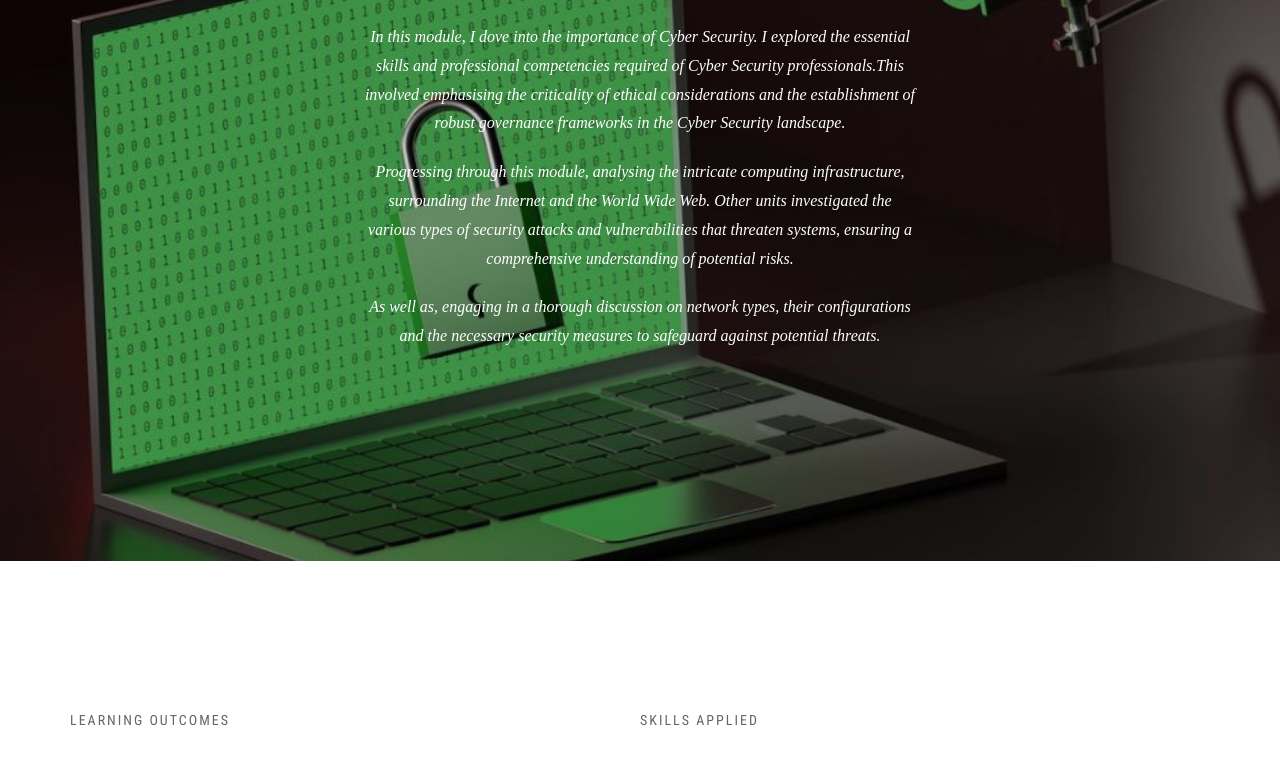
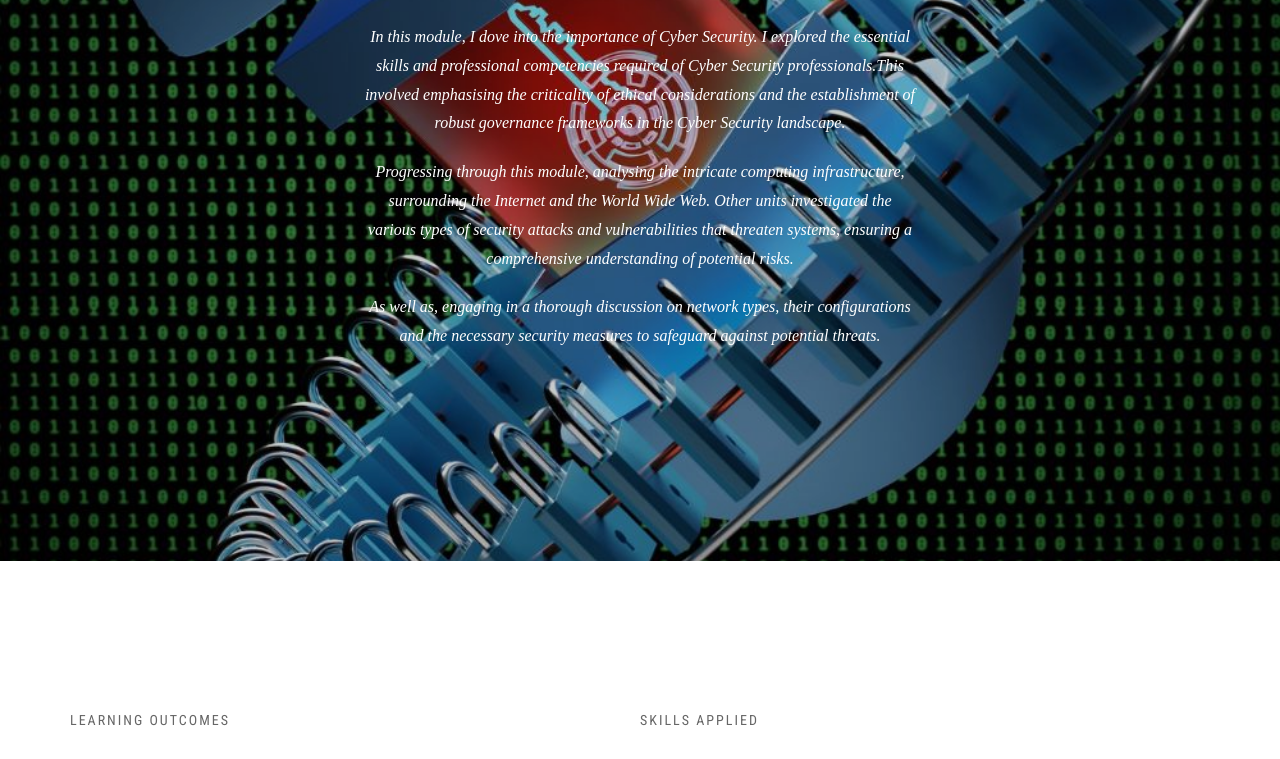
Before and after one commit to clnks/e-portfolio, a plain HTML site: page research_methods_professional_practice.html in a window 1280 px wide. Shown: the part 286-1045 px from the top of the page. Drawn offline with nearby package versions, Linux system fonts and the light colour scheme; a web font is replaced by a local one.

Commit message:
new header image

```diff
--- a/research_methods_professional_practice.html
+++ b/research_methods_professional_practice.html
@@ -145,7 +145,7 @@
         </div>
       </nav>
       <div class="main">
-        <section class="module bg-dark-60 about-page-header" data-background="assets/images/srm/srm_mods.jpg">
+        <section class="module bg-dark-60 about-page-header" data-background="assets/images/research_methods/researchmethods_mods.jpg">
           <div class="container">
             <div class="row">
               <div class="col-sm-6 col-sm-offset-3">
```
Also changed, not shown: 1 other file.
